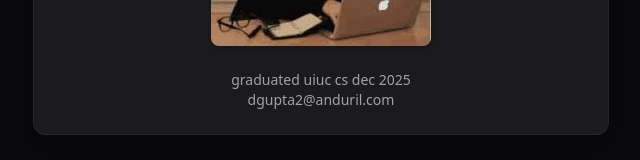
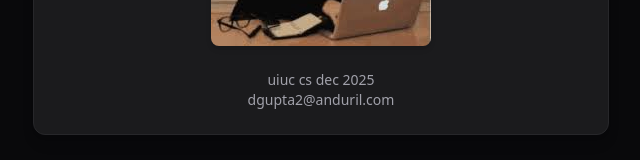
Before and after one commit to darshangupta/shadcnpersonalwebsite, a Next.js app: page / in a window 1280 px wide. Shown: the part 505-665 px from the top of the page, without its empty margins (319-959 px from the left). Built offline with nearby package versions, Linux system fonts and the light colour scheme.

Commit message:
Drop "graduated" from bottom line
Co-Authored-By: Claude Sonnet 5 <noreply@anthropic.com>

```diff
--- a/src/app/page.tsx
+++ b/src/app/page.tsx
@@ -43,7 +43,7 @@ export default function Home() {
             <img src="/realdog.png" alt="Dog coding meme" className="rounded-lg max-w-xs shadow-md" />
           </div>
           <p className="text-sm text-muted-foreground text-center">
-            graduated uiuc cs dec 2025
+            uiuc cs dec 2025
             <br />
             <a href="mailto:dgupta2@anduril.com" className="hover:underline">dgupta2@anduril.com</a>
           </p>
```
